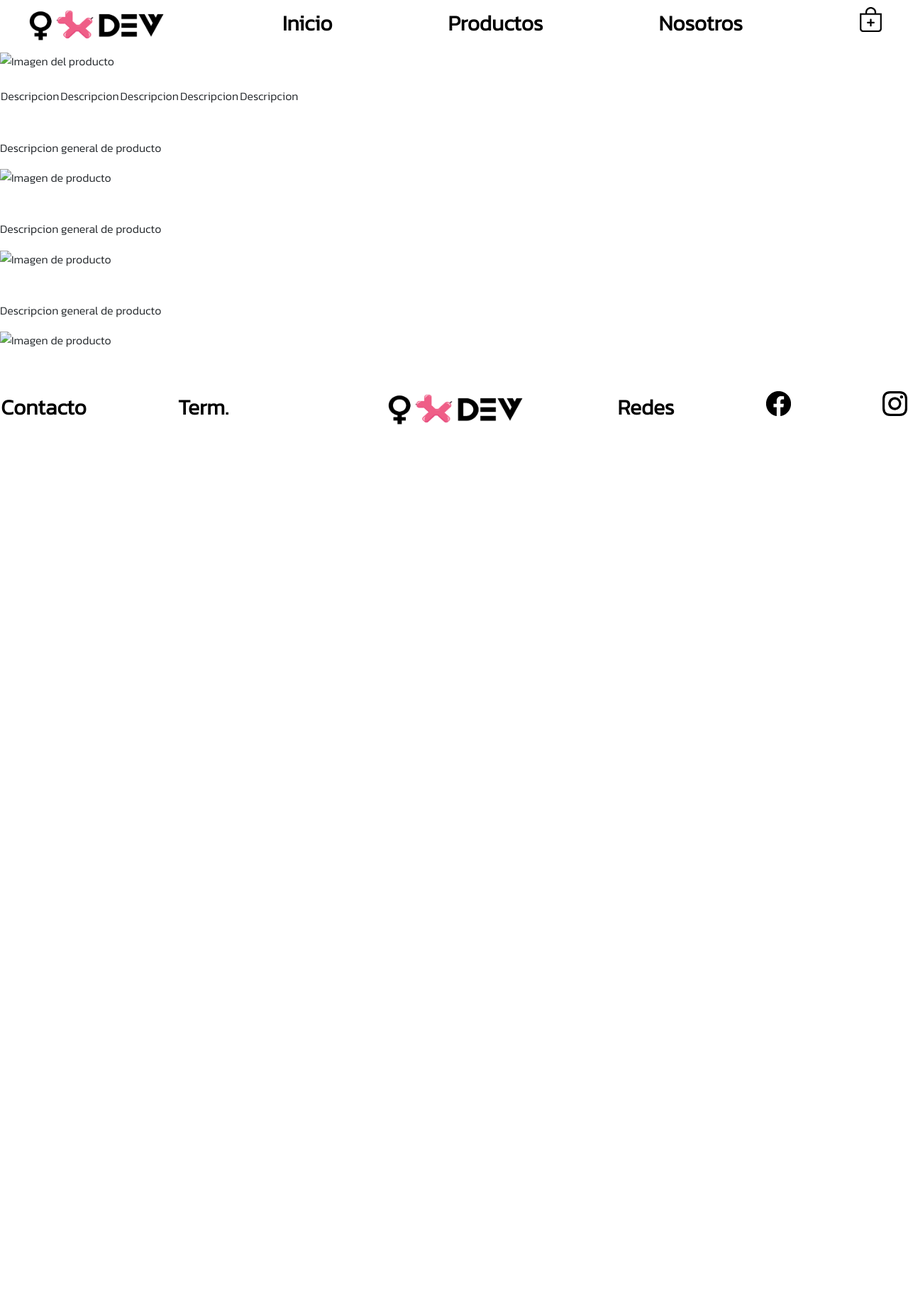
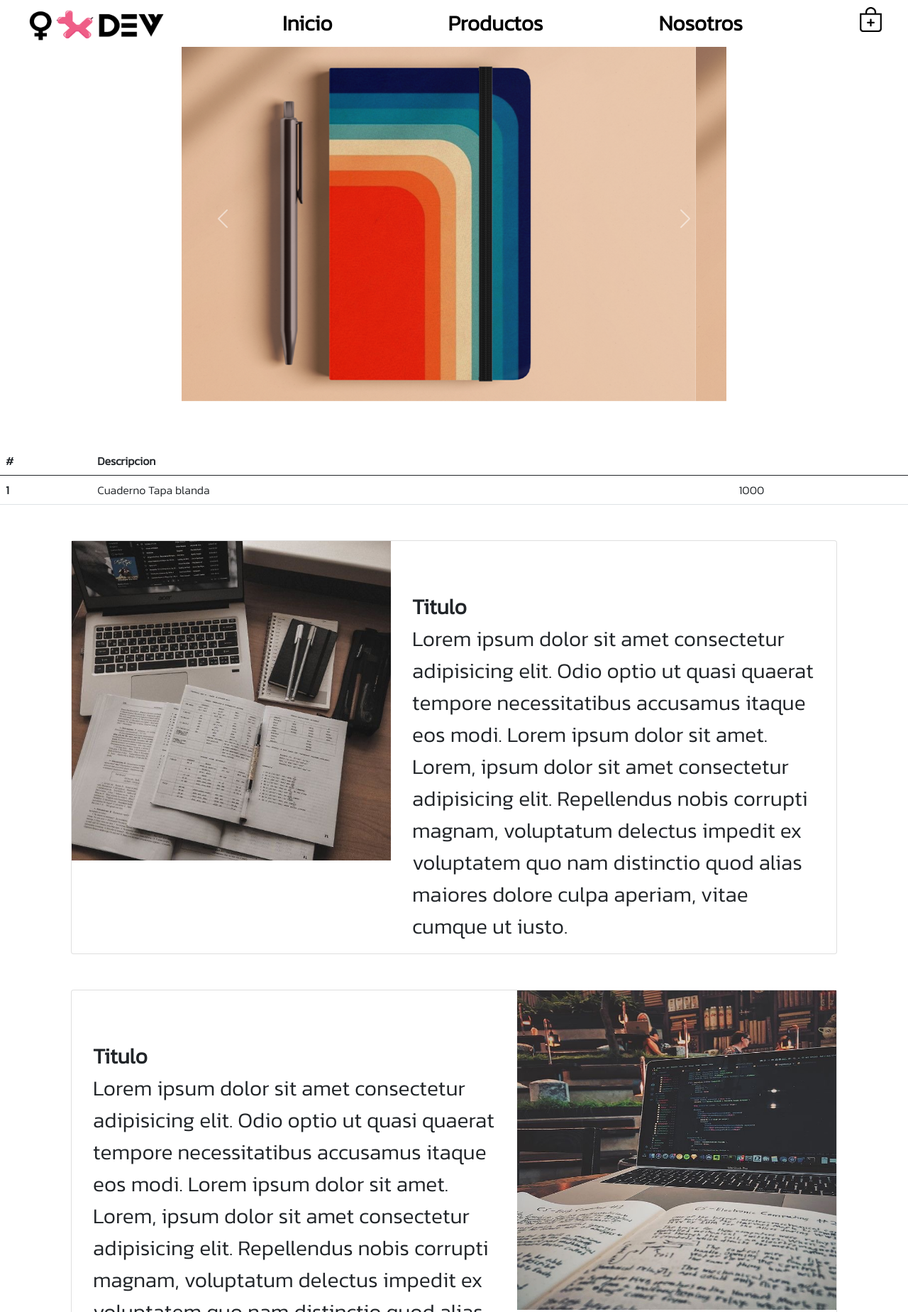
Before and after one commit to mbulacio/Chicas-Developers, a website: page productoSolo.html in a window 1280 px wide. Shown: the top 1848 px of the page at 71% size. Before the commit the page ends 800 px from the top, so only its background shows below. Drawn offline with nearby package versions, Linux system fonts and the light colour scheme.

Commit message:
enlaces y retoques en carrito, productoSolo y productos

```diff
--- a/productoSolo.html
+++ b/productoSolo.html
@@ -45,52 +45,111 @@
             </div>
         </div>
     </header>
-    <br>
-    <br>
-    <img src="" alt="Imagen del producto">
-    <br>
-    <br>
-    <table>
-        <tr>
-            <td>Descripcion</td>
-            <td>Descripcion</td>
-            <td>Descripcion</td>
-            <td>Descripcion</td>
-            <td>Descripcion</td>
-        </tr>
-    </table>
-    <br>
-    <br>
-    <div>
-        <div>
-            <p>Descripcion general de producto</p>
+    <div id="carouselExampleControls" class="carousel slide espacio" data-bs-ride="carousel">
+        <div class="carousel-inner text-center">
+            <div class="carousel-item active">
+                <img src="imagenes/productos destacados/1 cuad arcoiris1.png" class="w-100 d-block" alt="...">
             </div>
-        <div>
-            <img src="" alt="Imagen de producto">
+            <div class="carousel-item">
+                <img src="imagenes/productos destacados/1 cuad codigo1.png" class="w-100 d-block" alt="...">
+            </div>
+            <div class="carousel-item">
+                <img src="imagenes/productos destacados/1 cuad flowers.png" class="w-100 d-block" alt="...">
+            </div>
+            <div class="carousel-item">
+                <img src="imagenes/productos destacados/1 cuad gatito.png" class="w-100 d-block" alt="...">
+            </div>
+            <div class="carousel-item">
+                <img src="imagenes/productos destacados/1 cuad hojas.png" class="w-100 d-block" alt="...">
+            </div>
+            <div class="carousel-item">
+                <img src="imagenes/productos destacados/1 cuad mujeres.png" class="w-100 d-block" alt="...">
+            </div>
+            <div class="carousel-item">
+                <img src="imagenes/productos destacados/1 cuad support.png" class="w-100 d-block" alt="...">
             </div>
         </div>
-    <br>
-    <br>
-    <div>
-        <div>
-            <p>Descripcion general de producto</p>
+        <button class="carousel-control-prev" type="button" data-bs-target="#carouselExampleControls" data-bs-slide="prev">
+            <span class="carousel-control-prev-icon" aria-hidden="true"></span>
+            <span class="visually-hidden">Previous</span>
+        </button>
+        <button class="carousel-control-next" type="button" data-bs-target="#carouselExampleControls" data-bs-slide="next">
+            <span class="carousel-control-next-icon" aria-hidden="true"></span>
+            <span class="visually-hidden">Next</span>
+        </button>
     </div>
-        <div>
-            <img src="" alt="Imagen de producto">
+    <div class="table-responsive tableEspaciado">
+        <table class="table">
+            <thead>
+                <tr>
+                    <th scope="col">#</th>
+                    <th scope="col">Descripcion</th>
+                    <th scope="col"></th>
+                    <th scope="col"></th>
+                </tr>
+            </thead>
+            <tbody>
+                <tr>
+                    <th scope="row">1</th>
+                    <td>Cuaderno Tapa blanda</td>
+                    <td></td>
+                    <td>1000</td>
+                </tr>
+            </tbody>
+        </table>
+        <section>
+            <div class="card d-flex flex-row">
+                <div class="d-flex justify-content-center">
+                    <a href="productoSolo.html">
+                        <img src="imagenes/articulos/IMG_0201.JPG" class="small" alt="articulo">
+                    </a>
+                </div>
+                <div class="d-flex justify-content-center">
+                    <article>
+                        <p>
+                            <strong>Titulo</strong><br> Lorem ipsum dolor sit amet consectetur adipisicing elit. Odio optio ut quasi quaerat tempore necessitatibus accusamus itaque eos modi. Lorem ipsum dolor sit amet. Lorem, ipsum dolor sit amet consectetur
+                            adipisicing elit. Repellendus nobis corrupti magnam, voluptatum delectus impedit ex voluptatem quo nam distinctio quod alias maiores dolore culpa aperiam, vitae cumque ut iusto.
+                        </p>
+                    </article>
                 </div>
             </div>
-    <br>
-    <br>
-    <div>
-        <div>
-            <p>Descripcion general de producto</p>
+        </section>
+
+        <section>
+            <div class="card d-flex flex-row">
+                <div class="d-flex justify-content-center">
+                    <article>
+                        <p>
+                            <strong>Titulo</strong><br> Lorem ipsum dolor sit amet consectetur adipisicing elit. Odio optio ut quasi quaerat tempore necessitatibus accusamus itaque eos modi. Lorem ipsum dolor sit amet. Lorem, ipsum dolor sit amet consectetur
+                            adipisicing elit. Repellendus nobis corrupti magnam, voluptatum delectus impedit ex voluptatem quo nam distinctio quod alias maiores dolore culpa aperiam, vitae cumque ut iusto.
+                        </p>
+                    </article>
                 </div>
-        <div>
-            <img src="" alt="Imagen de producto">
+                <div class="d-flex justify-content-center">
+                    <a href="productoSolo.html">
+                        <img src="imagenes/articulos/IMG_0200.JPG" class="small" alt="articulo">
+                    </a>
                 </div>
             </div>
-    <br>
-    <br>
+        </section>
+
+        <section>
+            <div class="card d-flex flex-row">
+                <div class="d-flex justify-content-center">
+                    <a href="productoSolo.html">
+                        <img src="imagenes/articulos/IMG_0203.JPG" class="small" alt="articulo">
+                    </a>
+                </div>
+                <div class="d-flex justify-content-center">
+                    <article>
+                        <p>
+                            <strong>Titulo</strong><br> Lorem ipsum dolor sit amet consectetur adipisicing elit. Odio optio ut quasi quaerat tempore necessitatibus accusamus itaque eos modi. Lorem ipsum dolor sit amet. Lorem, ipsum dolor sit amet consectetur
+                            adipisicing elit. Repellendus nobis corrupti magnam, voluptatum delectus impedit ex voluptatem quo nam distinctio quod alias maiores dolore culpa aperiam, vitae cumque ut iusto.
+                        </p>
+                    </article>
+                </div>
+            </div>
+        </section>
         <footer>
             <div>
                 <div class="div__titulos">
@@ -125,6 +184,8 @@
                 </div>
             </div>
         </footer>
+        <script src="https://cdn.jsdelivr.net/npm/bootstrap@5.0.2/dist/js/bootstrap.bundle.min.js" integrity="sha384-MrcW6ZMFYlzcLA8Nl+NtUVF0sA7MsXsP1UyJoMp4YLEuNSfAP+JcXn/tWtIaxVXM" crossorigin="anonymous">
+        </script>
 </body>
 
 </html>
```
Also changed, not shown: carrito.html (+20 -11 lines), productos.html (+9 -3 lines). Lines whose indentation alone changed are shown as unchanged.
